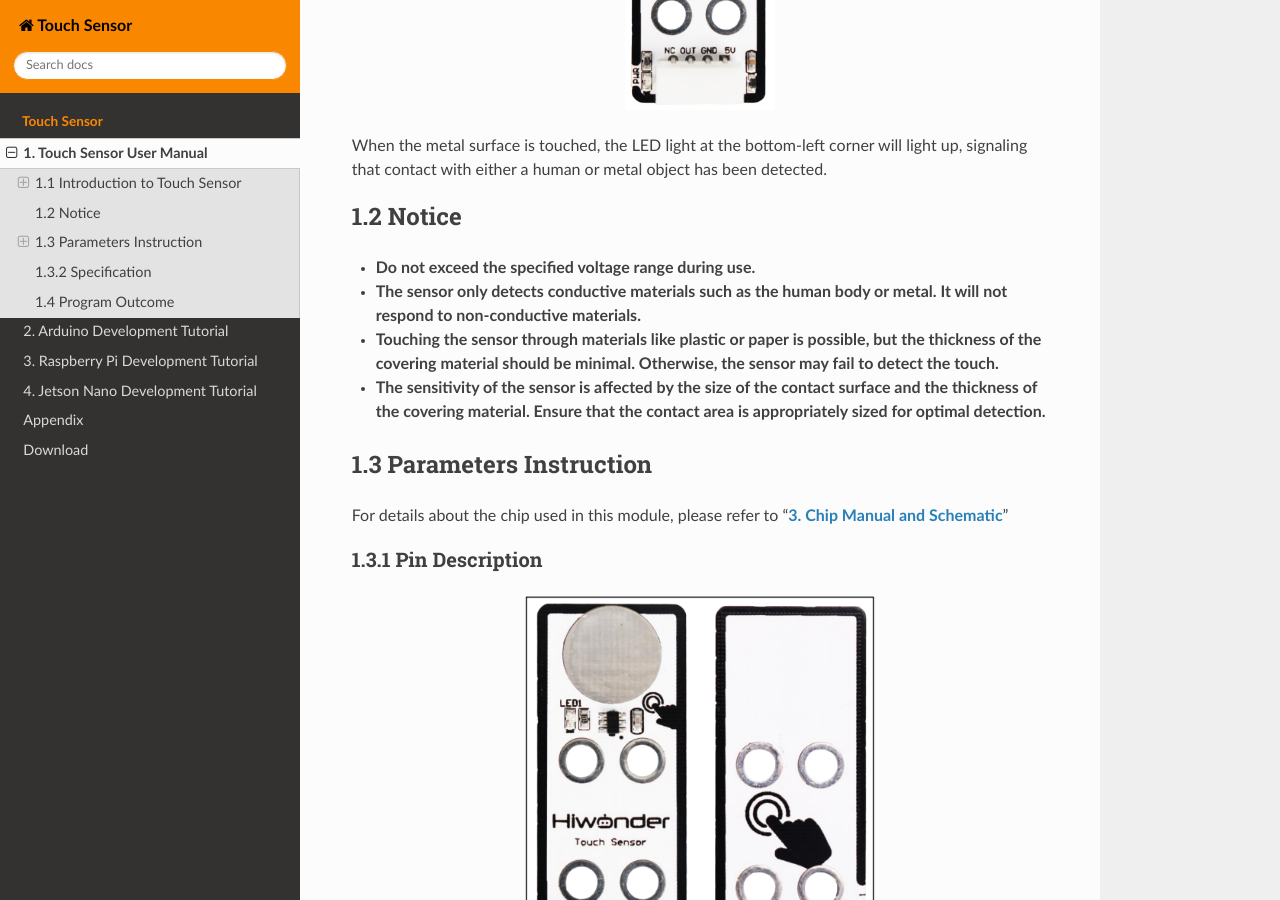
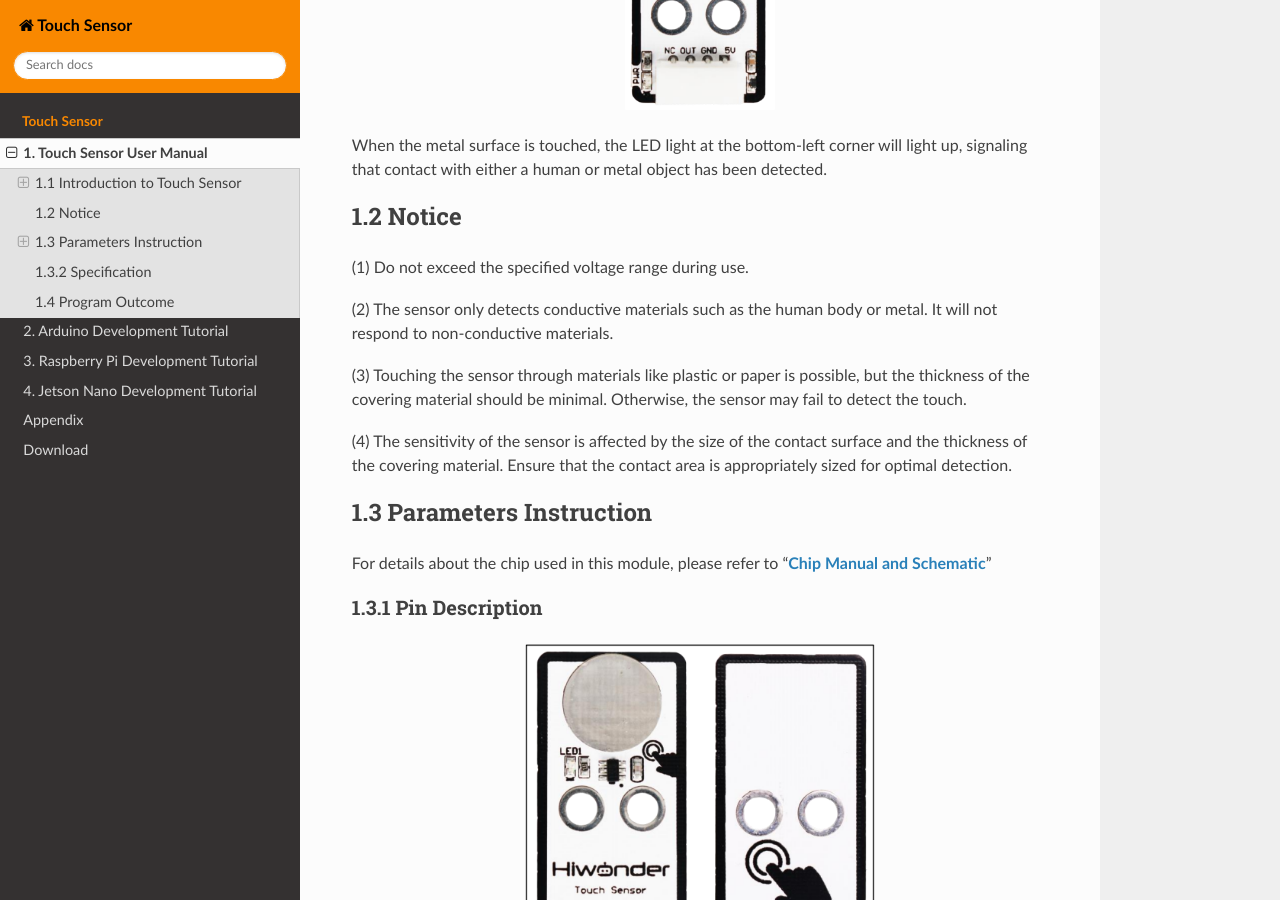
Before and after one commit to Hiwonder-docs/Touch-Sensor, a Sphinx documentation site: the page built from source/docs/1_Touch_Sensor_User_Manual.md, in a window 1280 px wide and 900 px high, scrolled down 1286 px. Built offline with Sphinx 7.4.7 and the Read the Docs theme 3.1.0, drawn with Linux system fonts in a browser that asks for light colours.

Commit message:
Touch Sensor 3

```diff
--- a/source/docs/1_Touch_Sensor_User_Manual.md
+++ b/source/docs/1_Touch_Sensor_User_Manual.md
@@ -22,17 +22,17 @@ When the metal surface is touched, the LED light at the bottom-left corner will
 
 ## 1.2 Notice
 
-* **Do not exceed the specified voltage range during use.**
+(1) Do not exceed the specified voltage range during use.
 
-* **The sensor only detects conductive materials such as the human body or metal. It will not respond to non-conductive materials.**
+(2) The sensor only detects conductive materials such as the human body or metal. It will not respond to non-conductive materials.
 
-* **Touching the sensor through materials like plastic or paper is possible, but the thickness of the covering material should be minimal. Otherwise, the sensor may fail to detect the touch.**
+(3) Touching the sensor through materials like plastic or paper is possible, but the thickness of the covering material should be minimal. Otherwise, the sensor may fail to detect the touch.
 
-* **The sensitivity of the sensor is affected by the size of the contact surface and the thickness of the covering material. Ensure that the contact area is appropriately sized for optimal detection.**
+(4) The sensitivity of the sensor is affected by the size of the contact surface and the thickness of the covering material. Ensure that the contact area is appropriately sized for optimal detection.
 
 ## 1.3 Parameters Instruction
 
-For details about the chip used in this module, please refer to "**[3. Chip Manual and Schematic]()**"
+For details about the chip used in this module, please refer to "**[Chip Manual and Schematic](../_static/source_code/Chip_User_Manual_Schematic.zip)**"
 
 ### 1.3.1 Pin Description
 
```
Also changed, not shown: source/docs/2_Arduino_Development_Tutorial.md (+1 -1 lines), source/docs/3_Raspberry_Pi_Development_Tutorial.md (+1 -1 lines), source/docs/4_Jetson_Nano_Development_Tutorial.md (+5 -5 lines), source/_static/media/chapter_1/image4.png, 1 other file.
